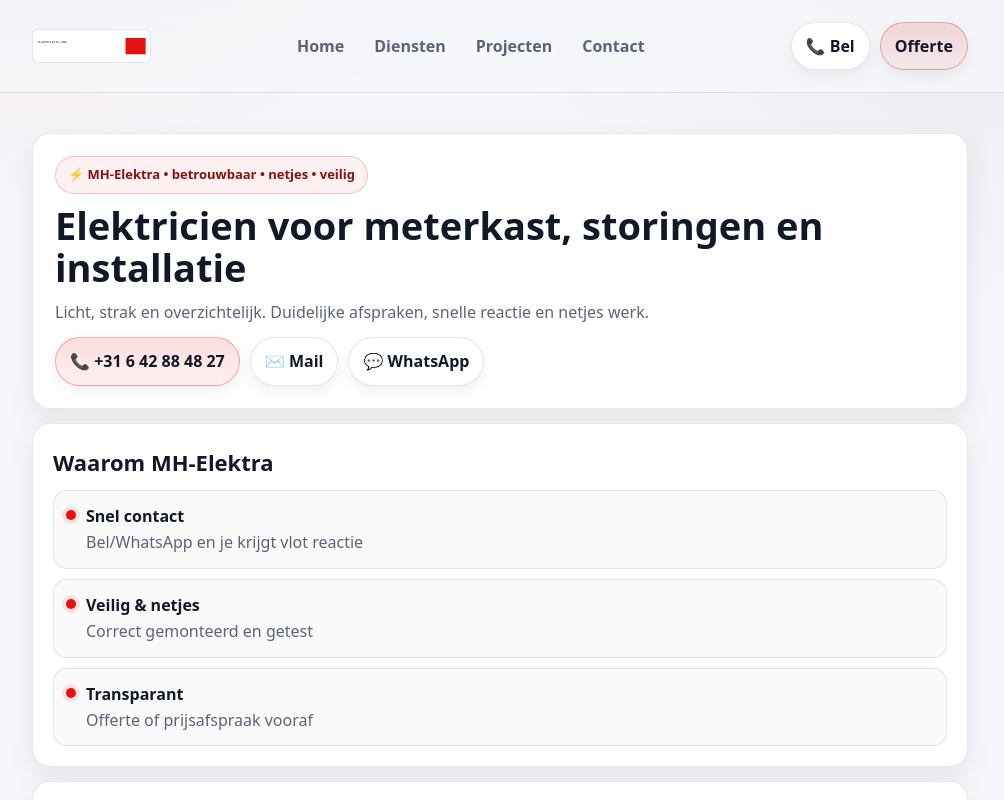
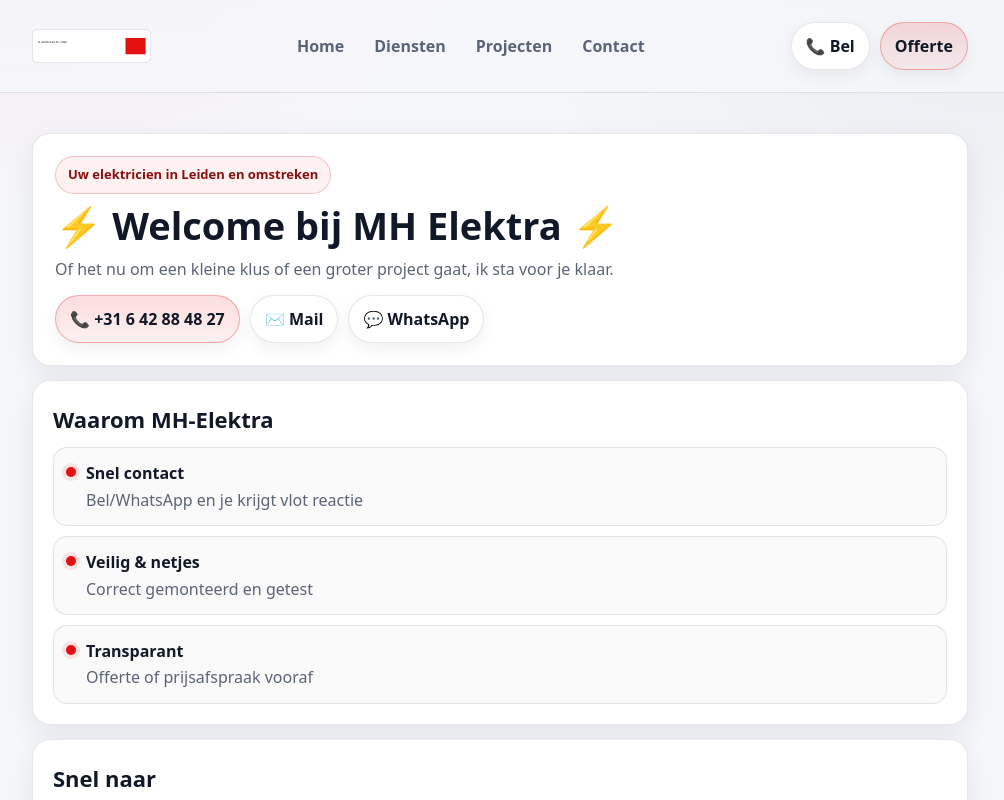
Before and after one commit to marcbeenhakker-rgb/MH-ELEKTRA, a Next.js app: page / in a window 1280 px wide. Shown: the top 800 px of the page, without its empty margins (140-1144 px from the left). Built offline with nearby package versions, Linux system fonts and the light colour scheme.

Commit message:
Update index.js

```diff
--- a/pages/index.js
+++ b/pages/index.js
@@ -6,10 +6,10 @@
     <Layout title="MH-Elektra | Elektricien" description="MH-Elektra: storingen, meterkast/groepenkast, laadpalen en verlichting. Snel contact en duidelijke afspraken.">
       <section className="stack">
         <div className="hero card">
-          <span className="kicker">⚡ MH-Elektra • betrouwbaar • netjes • veilig</span>
-          <h1>Elektricien voor meterkast, storingen en installatie</h1>
+          <span className="kicker">Uw elektricien in Leiden en omstreken </span>
+          <h1>⚡ Welcome bij MH Elektra ⚡</h1>
           <p className="muted">
-            Licht, strak en overzichtelijk. Duidelijke afspraken, snelle reactie en netjes werk.
+            Of het nu om een kleine klus of een groter project gaat, ik sta voor je klaar.
           </p>
 
           <div className="actions">
```
